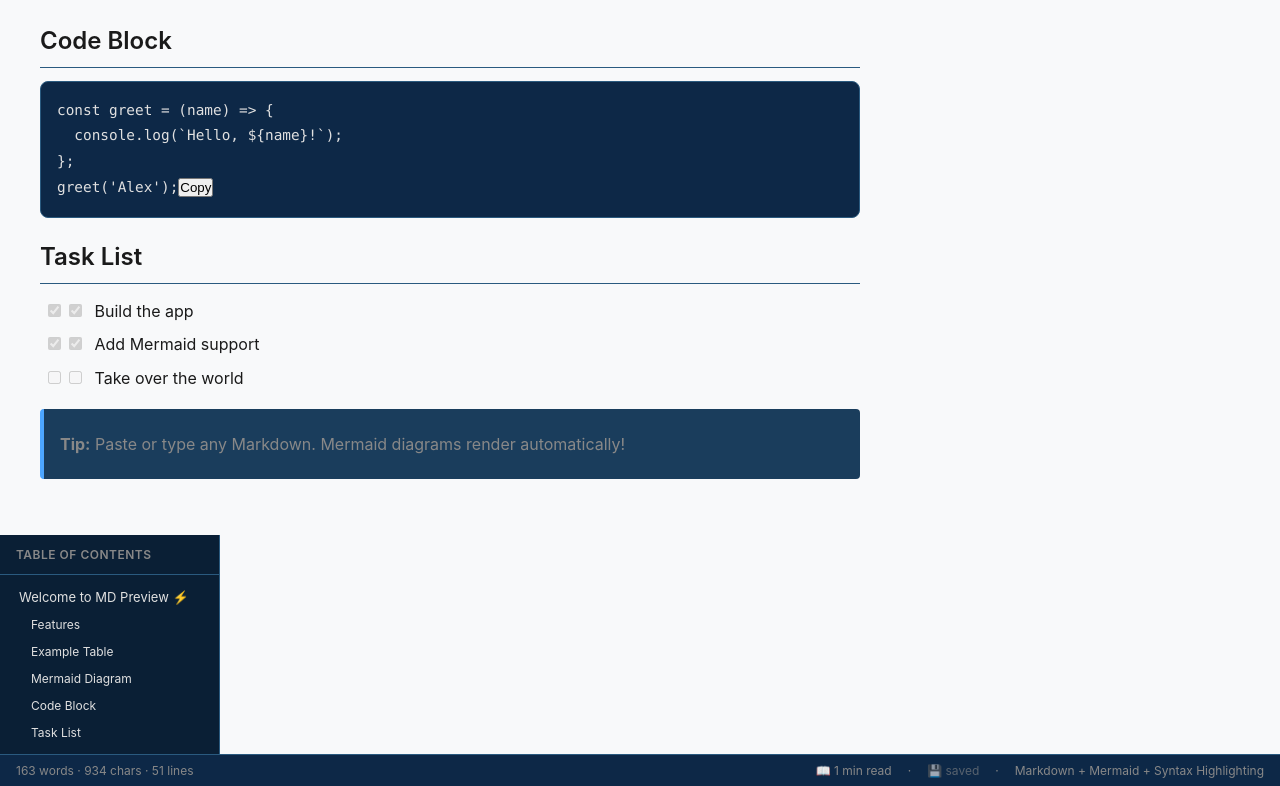
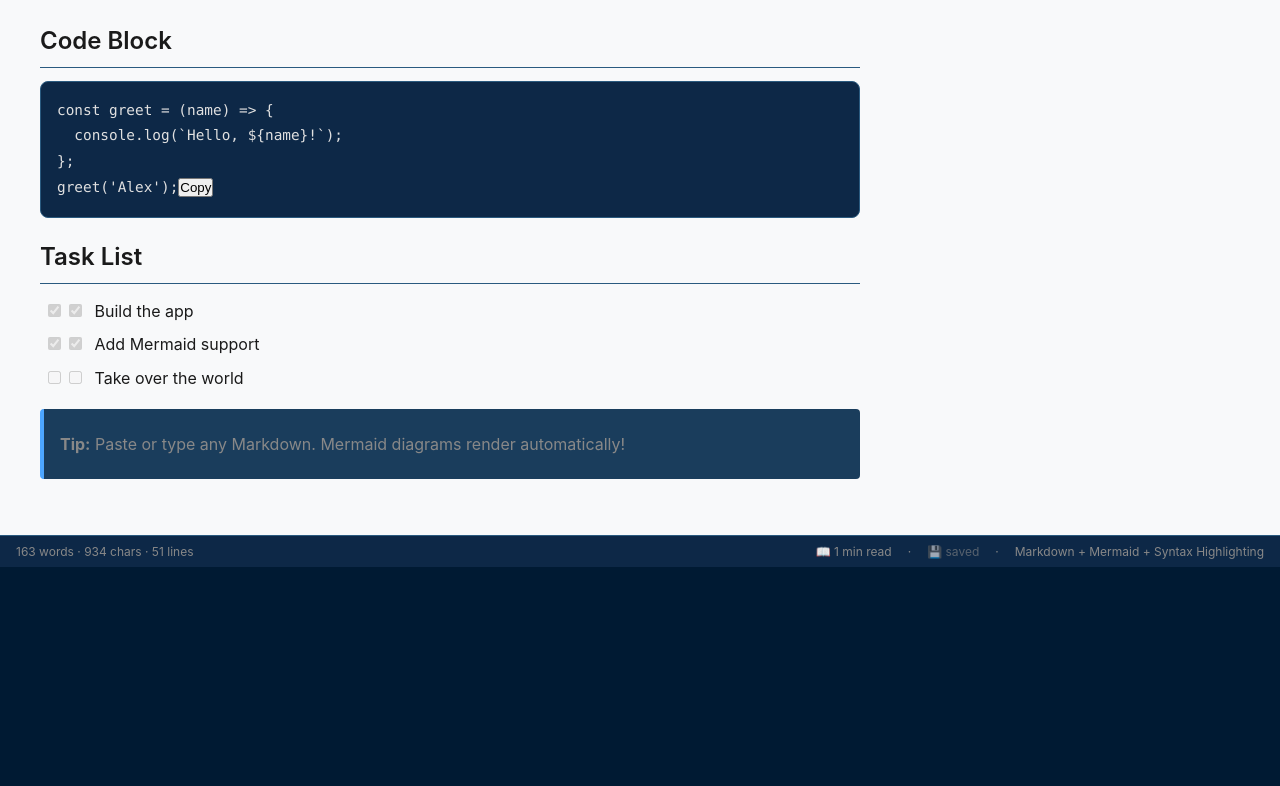
Before and after one commit to Marketing-Bull/md-preview-pwa, a React (Vite) app: page / in a window 1280 px wide. Shown: the part 1073-1859 px from the top of the page. After the commit the page ends 1640 px from the top, so only its background shows below. Built offline with nearby package versions, Linux system fonts and the light colour scheme.

Commit message:
feat: remove TOC sidebar for cleaner UI

```diff
--- a/src/App.tsx
+++ b/src/App.tsx
@@ -7,18 +7,12 @@ import { openFile, saveFile, exportPDF, exportHTML } from './utils/fileOperation
 import { Toolbar } from './components/Toolbar'
 import { Editor } from './components/Editor'
 import { Preview } from './components/Preview'
-import { Sidebar } from './components/Sidebar'
+// import { Sidebar } from './components/Sidebar'
 import { FindBar } from './components/FindBar'
 import { StatusBar } from './components/StatusBar'
 import { KeyboardShortcuts } from './components/KeyboardShortcuts'
 import { ColumnResizer } from './components/ColumnResizer'
 import { DropOverlay } from './components/DropOverlay'
-
-interface HeadingInfo {
-  level: number
-  text: string
-  id: string
-}
 
 export const App: React.FC = () => {
   const {
@@ -32,7 +26,7 @@ export const App: React.FC = () => {
     setShowFindBar,
   } = useStore()
 
-  const [headings, setHeadings] = useState<HeadingInfo[]>([])
+
   const [showShortcuts, setShowShortcuts] = useState(false)
   const [isDragOver, setIsDragOver] = useState(false)
 
@@ -196,8 +190,7 @@ export const App: React.FC = () => {
         {viewMode === 'split' && <ColumnResizer />}
 
         <div className="preview-pane">
-          <Preview onHeadingsChange={setHeadings} />
-          <Sidebar headings={headings} />
+          <Preview />
         </div>
       </div>
 
--- a/src/components/Preview.tsx
+++ b/src/components/Preview.tsx
@@ -2,18 +2,10 @@ import React, { useEffect, useRef } from 'react'
 import { useMarkdown } from '../hooks/useMarkdown'
 import { useStore } from '../store'
 
-interface PreviewProps {
-  onHeadingsChange: (headings: Array<{ level: number; text: string; id: string }>) => void
-}
-
-export const Preview: React.FC<PreviewProps> = ({ onHeadingsChange }) => {
+export const Preview: React.FC = () => {
   const { content, isDarkMode } = useStore()
-  const { html, headings } = useMarkdown(content, isDarkMode)
+  const { html } = useMarkdown(content, isDarkMode)
   const previewRef = useRef<HTMLDivElement>(null)
-
-  useEffect(() => {
-    onHeadingsChange(headings)
-  }, [headings, onHeadingsChange])
 
   useEffect(() => {
     if (previewRef.current) {
--- a/vite.config.ts
+++ b/vite.config.ts
@@ -3,6 +3,7 @@ import react from '@vitejs/plugin-react'
 import { VitePWA } from 'vite-plugin-pwa'
 
 export default defineConfig({
+  base: './',
   plugins: [
     react(),
     VitePWA({
```
